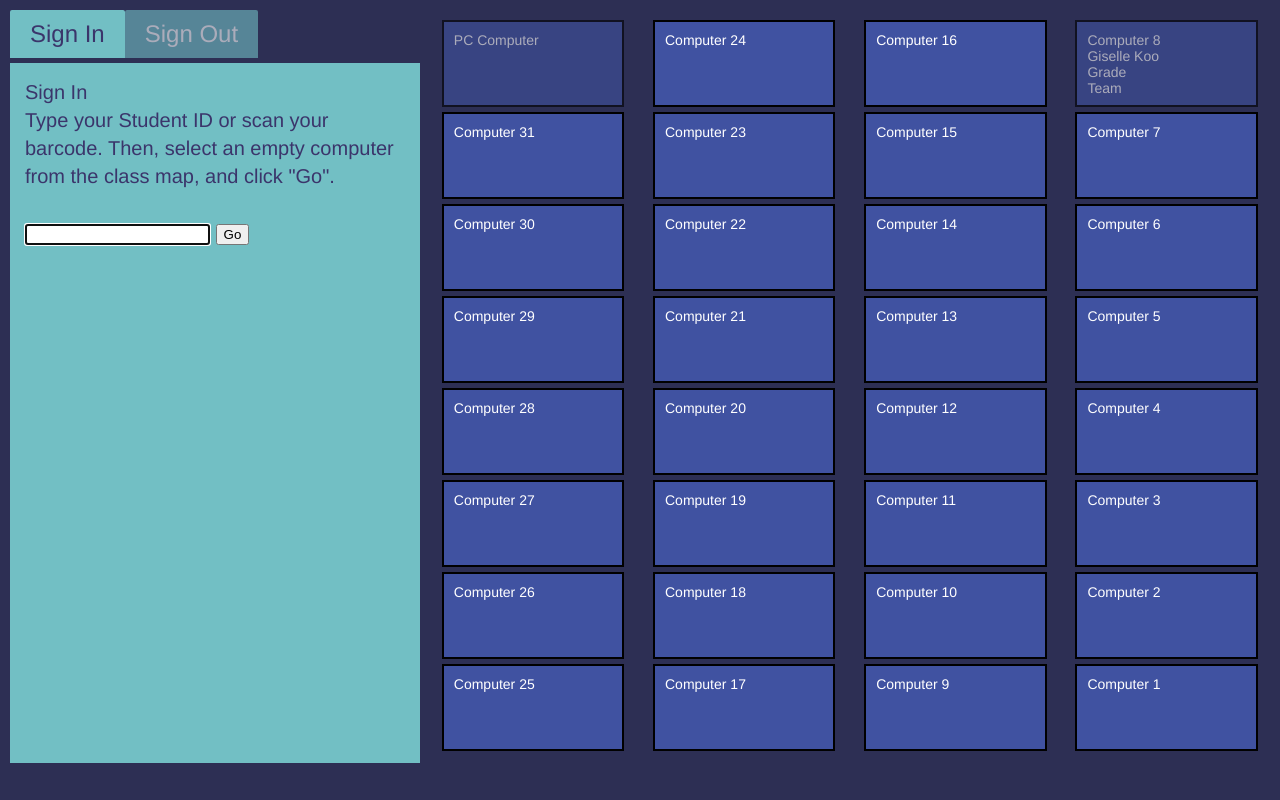
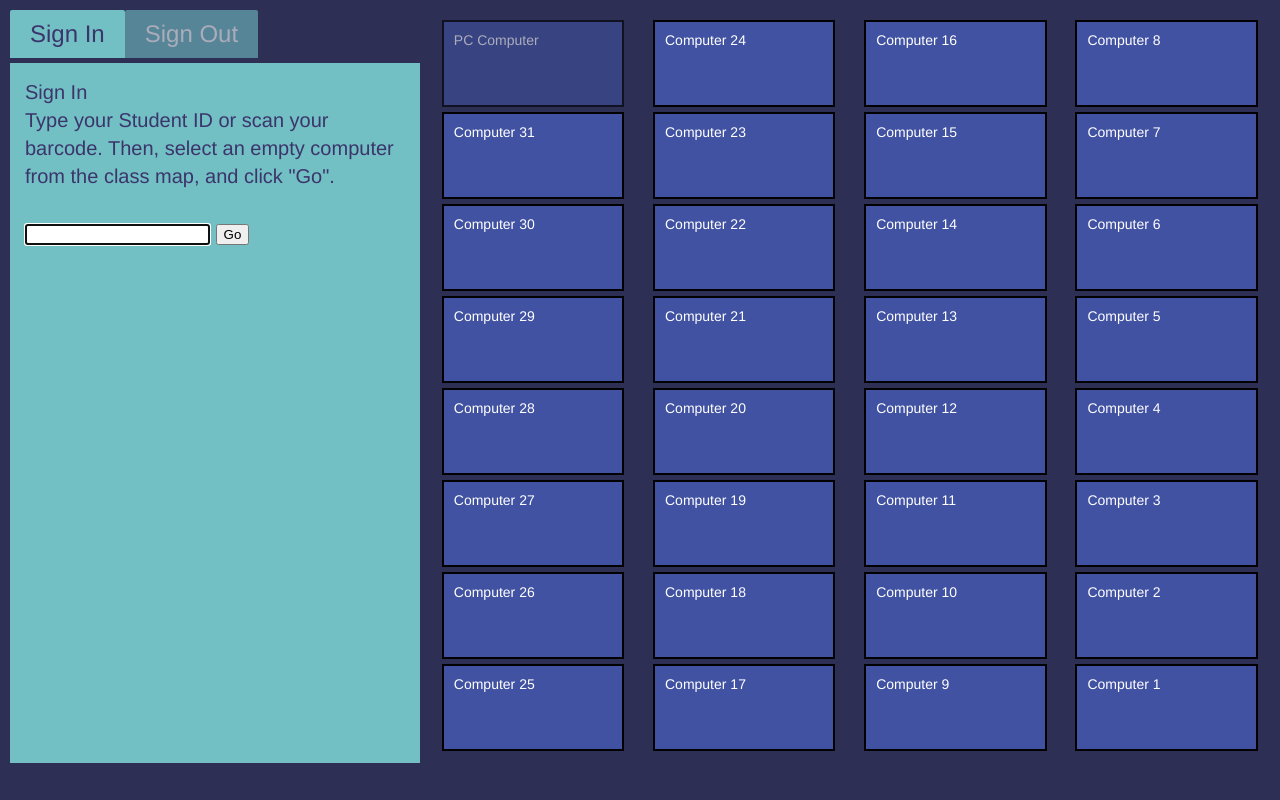
Before and after one commit to SDMS/SignIn, a website: page index.html in a window 1280 px wide. Drawn offline with nearby package versions, Linux system fonts and the light colour scheme; no server answers.

Commit message:
edited debugging log formatting and removed test name in classmap

```diff
--- a/index.html
+++ b/index.html
@@ -68,11 +68,7 @@
      <div id="9" class="computer" onClick="chooseComputer(this.id)">Computer 9</div>
  </div>
  <div id="row4">
-     <div id="8" class="computer taken" onClick="chooseComputer(this.id)">Computer 8<br>
-         Giselle Koo<br>
-         Grade<br>
-         Team<br>
-     </div>
+     <div id="8" class="computer" onClick="chooseComputer(this.id)">Computer 8</div>
      <div id="7" class="computer" onClick="chooseComputer(this.id)">Computer 7</div>
      <div id="6" class="computer" onClick="chooseComputer(this.id)">Computer 6</div>
      <div id="5" class="computer" onClick="chooseComputer(this.id)">Computer 5</div>
```
Also changed, not shown: server.js (+6 -9 lines).
